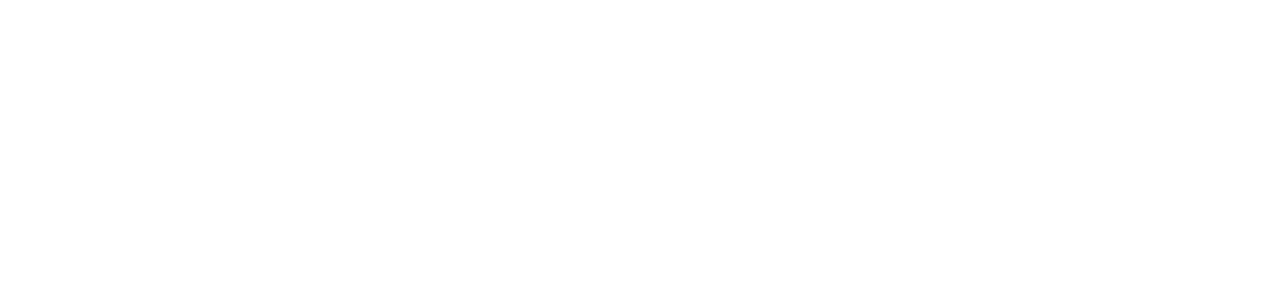
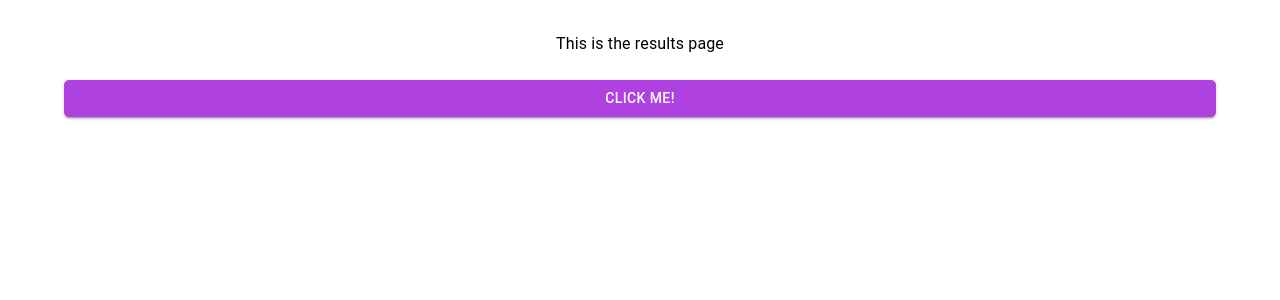
Before and after one commit to ML72/Git-Lumina, a React (Vite) app: page /results in a window 1280 px wide. Before the commit this address had no page. Shown: the top 300 px of the page. Built offline with nearby package versions, Linux system fonts and the light colour scheme.

Commit message:
Page structure

```diff
--- a/index.html
+++ b/index.html
@@ -2,7 +2,7 @@
 <html lang="en">
   <head>
     <meta charset="UTF-8" />
-    <title>Template App 🤖</title>
+    <title>Git Lumina 🪄</title>
 
     <base href="/" />
 
--- a/src/App.tsx
+++ b/src/App.tsx
@@ -1,8 +1,9 @@
 import React from 'react';
-import { Route, BrowserRouter, Routes } from 'react-router-dom';
+import { Route, BrowserRouter, Routes, Navigate } from 'react-router-dom';
 
 /* Your page imports */
 import Landing from './pages/Landing';
+import Results from './pages/Results';
 
 /* Your CSS */
 import './App.css';
@@ -14,6 +15,10 @@ const App: React.FC = () => {
       <Routes>
         {/** Page routing here */}
         <Route path="/" element={<Landing />} />
+        <Route path="/results" element={<Results />} />
+
+        {/** Redirect for unknown routes */}
+        <Route path="*" element={<Navigate to="/" replace />} />
       </Routes>
     </BrowserRouter>
   );
--- /dev/null
+++ b/src/pages/Results.tsx
@@ -0,0 +1,29 @@
+import React from 'react';
+import { Button, Container, Typography } from '@mui/material';
+import { useDispatch } from 'react-redux';
+
+import CustomPage from '../components/CustomPage';
+import { setNewAlert } from '../service/alert';
+
+const Results: React.FC = () => {
+  const dispatch = useDispatch();
+
+  const alertHandler = () => {
+    setNewAlert(dispatch, { msg: "Hello world!" });
+  }
+
+  return (
+    <CustomPage>
+      <Typography align="center" variant="body1" sx={{ mt: 3, mx: 2 }}>
+        This is the results page
+      </Typography>
+      <Container sx={{ mt: 3 }}>
+        <Button variant="contained" fullWidth onClick={alertHandler}>
+          Click me!
+        </Button>
+      </Container>
+    </CustomPage>
+  )
+};
+
+export default Results;
```
